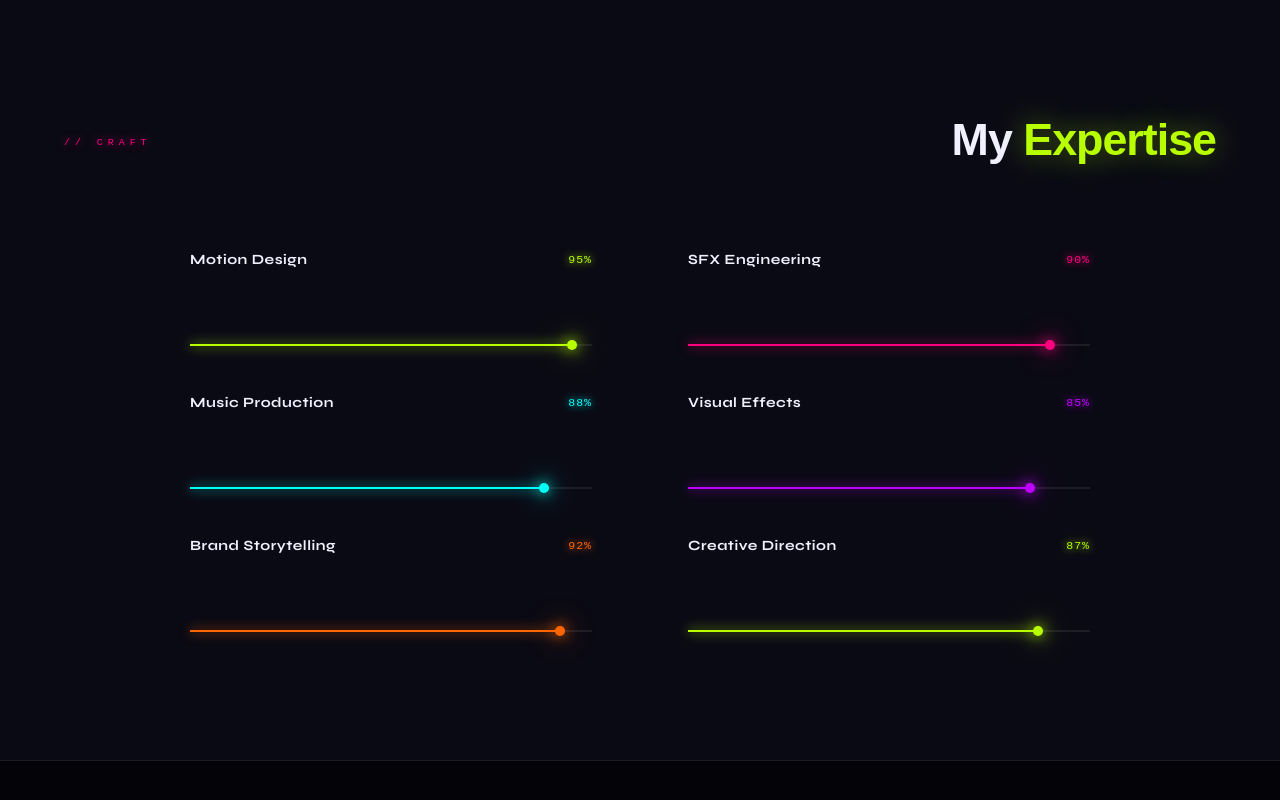
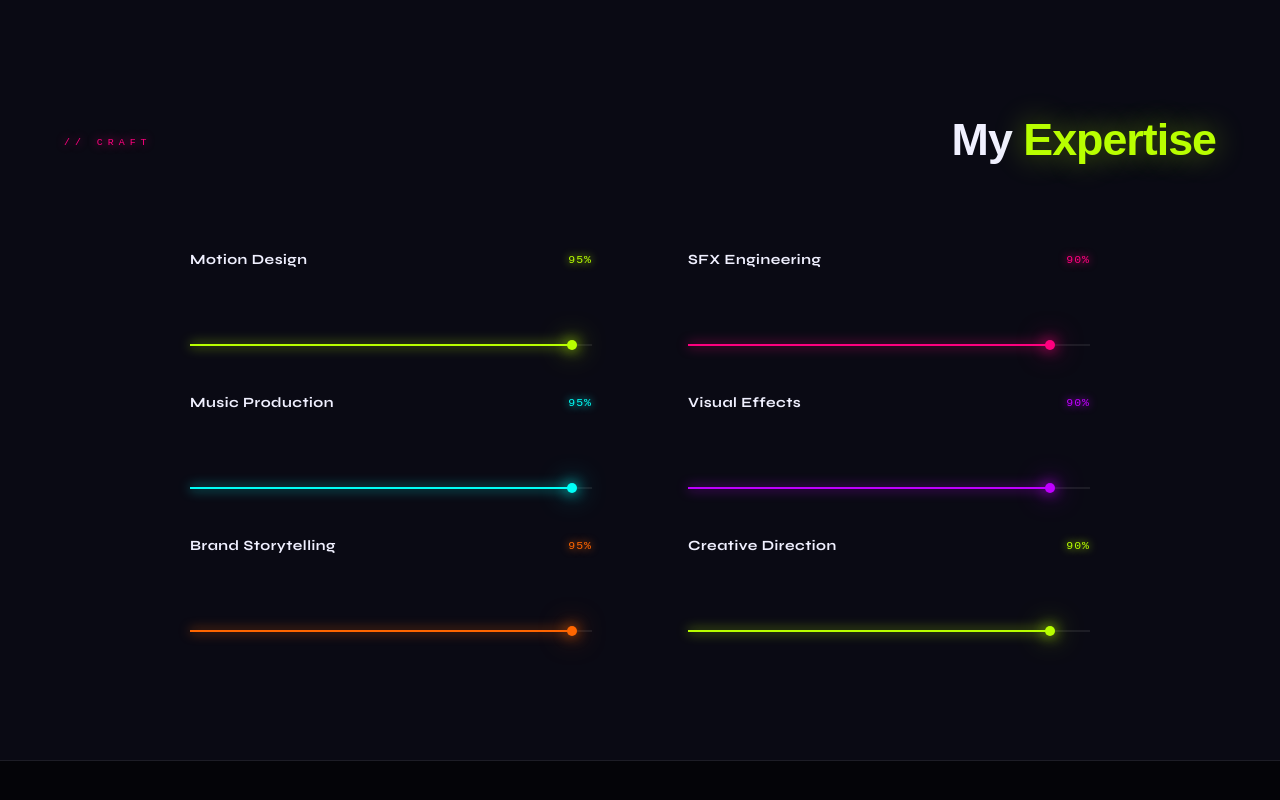
Before and after one commit to MominAftab-afk/portfolio-momin, a React (Vite) app: page / in a window 1280 px wide. Shown: the part 2883-3683 px from the top of the page. Built offline with nearby package versions, Linux system fonts and the light colour scheme; a web font is replaced by a local one.

Commit message:
updated skills slider and countries reached number

```diff
--- a/src/components/About.jsx
+++ b/src/components/About.jsx
@@ -3,13 +3,13 @@ import styles from './About.module.css'
 
 const STATS = [
   { num: '2+', label: 'Years Professional' },
-  { num: '10+', label: 'Major Brands'      },
-  { num: '3',   label: 'Countries Reached' },
-  { num: '∞',   label: 'Ideas in Queue'    },
+  { num: '10+', label: 'Major Brands' },
+  { num: '6', label: 'Countries Reached' },
+  { num: '∞', label: 'Ideas in Queue' },
 ]
 
 export default function About() {
-  const leftRef  = useReveal()
+  const leftRef = useReveal()
   const rightRef = useReveal()
 
   return (
--- a/src/components/Skills.jsx
+++ b/src/components/Skills.jsx
@@ -3,17 +3,17 @@ import useReveal from './useReveal'
 import styles from './Skills.module.css'
 
 const SKILLS = [
-  { name: 'Motion Design',      pct: 95, color: 'var(--neon-lime)'   },
-  { name: 'SFX Engineering',    pct: 90, color: 'var(--neon-pink)'   },
-  { name: 'Music Production',   pct: 88, color: 'var(--neon-cyan)'   },
-  { name: 'Visual Effects',     pct: 85, color: 'var(--neon-purple)' },
-  { name: 'Brand Storytelling', pct: 92, color: 'var(--neon-orange)' },
-  { name: 'Creative Direction', pct: 87, color: 'var(--neon-lime)'   },
+  { name: 'Motion Design', pct: 95, color: 'var(--neon-lime)' },
+  { name: 'SFX Engineering', pct: 90, color: 'var(--neon-pink)' },
+  { name: 'Music Production', pct: 95, color: 'var(--neon-cyan)' },
+  { name: 'Visual Effects', pct: 90, color: 'var(--neon-purple)' },
+  { name: 'Brand Storytelling', pct: 95, color: 'var(--neon-orange)' },
+  { name: 'Creative Direction', pct: 90, color: 'var(--neon-lime)' },
 ]
 
 function SkillRow({ name, pct, color }) {
   const fillRef = useRef(null)
-  const rowRef  = useReveal()
+  const rowRef = useReveal()
 
   useEffect(() => {
     const el = rowRef.current
```
